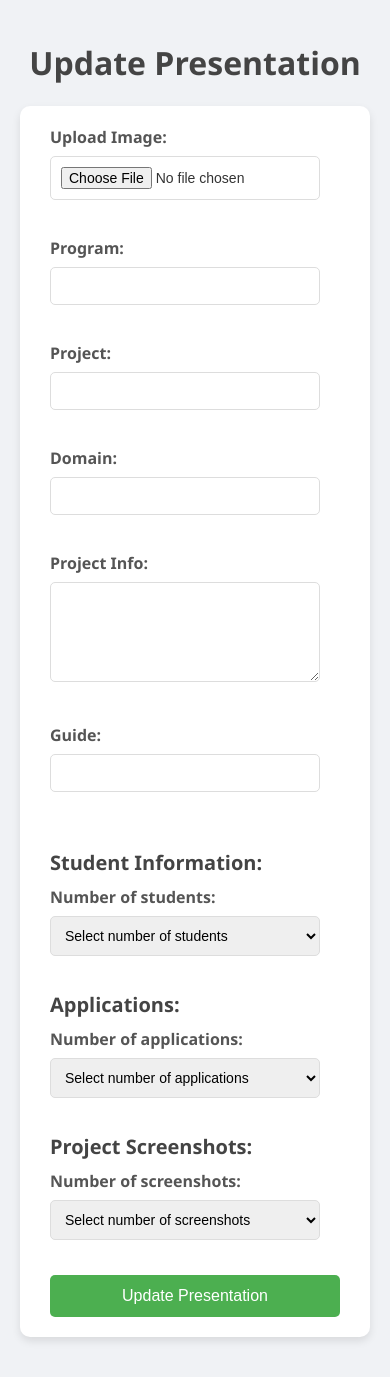
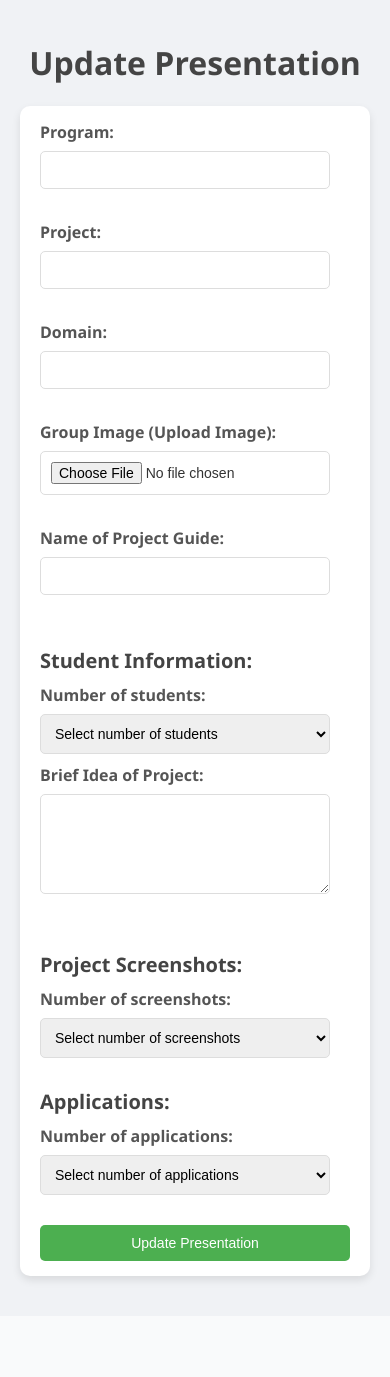
Before and after one commit to Sahil-2005/ppt-generator, a Flask app: page / in a window 390 px wide. After the commit the page ends 1284 px from the top, so only its background shows below. Run offline with Flask 2, Linux system fonts and the light colour scheme.

Commit message:
Updated index.html with new content

```diff
--- a/templates/index.html
+++ b/templates/index.html
@@ -88,6 +88,22 @@
             color: #333;
             font-size: 18px;
         }
+        @media (max-width: 600px) {
+            form {
+                padding: 15px 20px;
+            }
+            .student-field, .application-field, .screenshot-field {
+                flex: 1 1 100%;
+            }
+            input[type=text], textarea, select, input[type=file] {
+                width: calc(100% - 20px);
+                margin-bottom: 10px;
+            }
+            button {
+                font-size: 14px;
+                padding: 10px 15px;
+            }
+        }
     </style>
     <script>
         function showStudentFields() {
@@ -128,9 +144,6 @@
 <body>
     <h1>Update Presentation</h1>
     <form action="/" method="post" enctype="multipart/form-data">
-        <label for="image">Upload Image:</label>
-        <input type="file" id="image" name="image" required><br><br>
-
         <label for="program">Program:</label>
         <input type="text" id="program" name="program" required><br><br>
 
@@ -140,10 +153,10 @@
         <label for="domain">Domain:</label>
         <input type="text" id="domain" name="domain" required><br><br>
 
-        <label for="project_info">Project Info:</label>
-        <textarea id="project_info" name="project_info" required></textarea><br><br>
+        <label for="image">Group Image (Upload Image):</label>
+        <input type="file" id="image" name="image" required><br><br>
 
-        <label for="guide">Guide:</label>
+        <label for="guide">Name of Project Guide:</label>
         <input type="text" id="guide" name="guide" required><br><br>
 
         <h3>Student Information:</h3>
@@ -187,6 +200,33 @@
             </div>
         </div>
 
+        <label for="project_info">Brief Idea of Project:</label>
+        <textarea id="project_info" name="project_info" required></textarea><br><br>
+
+        <h3>Project Screenshots:</h3>
+        <label for="num_screenshots">Number of screenshots:</label>
+        <select id="num_screenshots" name="num_screenshots" onchange="showScreenshotFields()" required>
+            <option value="">Select number of screenshots</option>
+            <option value="1">1</option>
+            <option value="2">2</option>
+            <option value="3">3</option>
+        </select>
+
+        <div class="screenshot-fields">
+            <div class="screenshot-field" id="screenshot_1" style="display:none;">
+                <label for="screenshot_1" class="screenshot-label">Screenshot 1:</label>
+                <input type="file" id="screenshot_1" name="screenshot_1">
+            </div>
+            <div class="screenshot-field" id="screenshot_2" style="display:none;">
+                <label for="screenshot_2" class="screenshot-label">Screenshot 2:</label>
+                <input type="file" id="screenshot_2" name="screenshot_2">
+            </div>
+            <div class="screenshot-field" id="screenshot_3" style="display:none;">
+                <label for="screenshot_3" class="screenshot-label">Screenshot 3:</label>
+                <input type="file" id="screenshot_3" name="screenshot_3">
+            </div>
+        </div>
+
         <h3>Applications:</h3>
         <label for="num_applications">Number of applications:</label>
         <select id="num_applications" name="num_applications" onchange="showApplicationFields()" required>
@@ -221,30 +261,6 @@
             </div>
         </div>
 
-        <h3>Project Screenshots:</h3>
-        <label for="num_screenshots">Number of screenshots:</label>
-        <select id="num_screenshots" name="num_screenshots" onchange="showScreenshotFields()" required>
-            <option value="">Select number of screenshots</option>
-            <option value="1">1</option>
-            <option value="2">2</option>
-            <option value="3">3</option>
-        </select>
-
-        <div class="screenshot-fields">
-            <div class="screenshot-field" id="screenshot_1" style="display:none;">
-                <label for="screenshot_1" class="screenshot-label">Screenshot 1:</label>
-                <input type="file" id="screenshot_1" name="screenshot_1">
-            </div>
-            <div class="screenshot-field" id="screenshot_2" style="display:none;">
-                <label for="screenshot_2" class="screenshot-label">Screenshot 2:</label>
-                <input type="file" id="screenshot_2" name="screenshot_2">
-            </div>
-            <div class="screenshot-field" id="screenshot_3" style="display:none;">
-                <label for="screenshot_3" class="screenshot-label">Screenshot 3:</label>
-                <input type="file" id="screenshot_3" name="screenshot_3">
-            </div>
-        </div>
-
         <button type="submit">Update Presentation</button>
     </form>
 </body>
```
